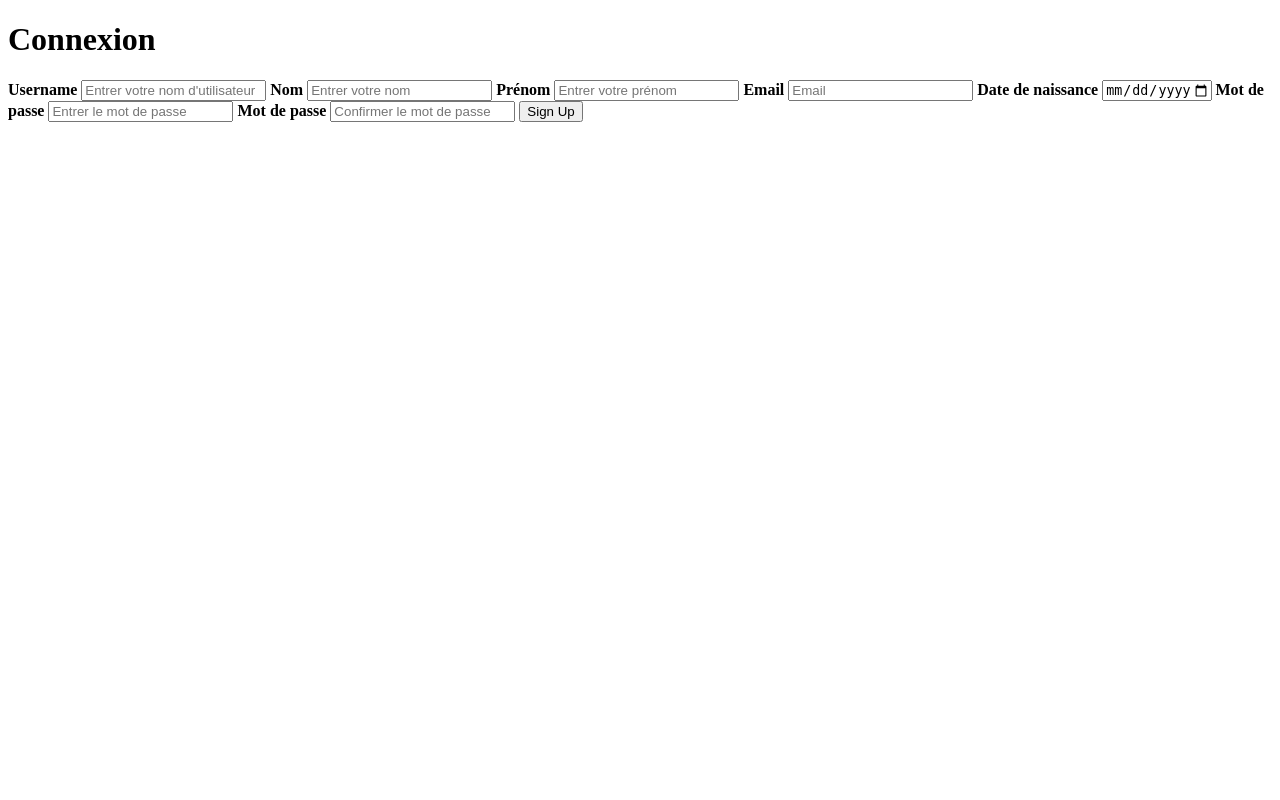
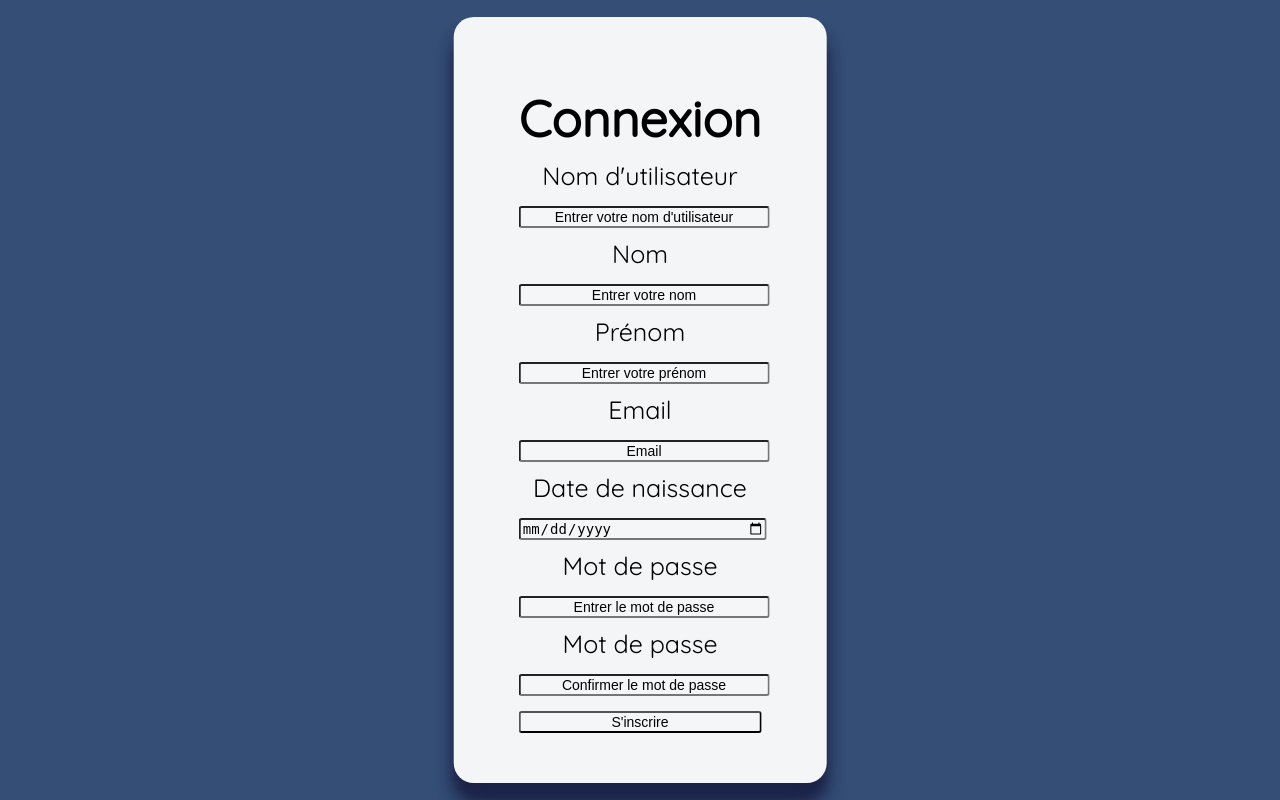
Before and after one commit to KieceDonc/L3_DAW_Projet, a PHP site: page /client/view/php/register.php in a window 1280 px wide. Run offline with PHP 8.4, Linux system fonts and the light colour scheme.

Commit message:
add css to register/login

```diff
--- a/client/view/css/si.css
+++ b/client/view/css/si.css
@@ -1,6 +1,6 @@
 body{
     text-align: center;
-    font-family: 'Titillium Web', sans-serif;
+    font-family: 'Quicksand Regular';
     width:200px;
     background-color: #354e75;
 }
@@ -61,9 +61,9 @@ input{
     text-align: center;
 }
 
-button{
+#submit{
     margin-top: 10px;
-    padding: 20px 20px;
+    padding: 10px 10px;
     font-size: 16px;
     font-weight: 500;
     background-color: transparent;
--- a/client/view/css/su.css
+++ b/client/view/css/su.css
@@ -1,6 +1,6 @@
 body{
     text-align: center;
-    font-family: 'Titillium Web', sans-serif;
+    font-family: 'Quicksand Regular';
     width:200px;
     background-color: #354e75;
 
@@ -22,7 +22,8 @@ form{
 }
 
 header{
-    font-size: xx-large;
+    font-size: 50px;
+    font-weight:bold;
     margin-top: 20px;
     margin-bottom: 10px;
 }
@@ -36,7 +37,7 @@ label{
 
 input{
     display: block;
-    height: 50px;
+    height: 50 px;
     width: 100%;
     background-color: rgba(255,255,255,0.07);
     border-radius: 3px;
--- a/client/view/php/register.php
+++ b/client/view/php/register.php
@@ -6,34 +6,35 @@
 
     <!-- CSS -->
     <link rel="stylesheet" href="../css/font-face.css" />
+    <link rel="stylesheet" href="../css/su.css" />
 </head>
 <body>
 <div id="container">
     <!-- zone de connexion -->
 
     <form action="../../controller/checkRegister.php" method="POST">
-        <h1>Connexion</h1>
-        <label><b>Username</b></label>
+        <header>Connexion</header>
+        <label>Nom d'utilisateur</label>
         <input type="text" placeholder="Entrer votre nom d'utilisateur" name="username" required>
 
-        <label><b>Nom</b></label>
+        <label>Nom</label>
         <input type="text" placeholder="Entrer votre nom" name="lastname" required>
 
-        <label><b>Prénom</b></label>
+        <label>Prénom</label>
         <input type="text" placeholder="Entrer votre prénom" name="firstname" required>
 
-        <label><b>Email</b></label>
+        <label>Email</label>
         <input type="email" placeholder="Email" name="email" required>
-        <label><b>Date de naissance</b></label>
+        <label>Date de naissance</label>
         <input id="datefield" type='date' min='1900-01-01' max='2099-12-31' name="birthdate"></input>
 
-        <label><b>Mot de passe</b></label>
+        <label>Mot de passe</label>
         <input type="password" placeholder="Entrer le mot de passe" name="password" required>
 
-        <label><b>Mot de passe</b></label>
+        <label>Mot de passe</label>
         <input type="password" placeholder="Confirmer le mot de passe" name="passwordconfirmation" required>
 
-        <input type="submit" id='submit' value='Sign Up' >
+        <input type="submit" id='submit' value="S'inscrire" >
         <?php
         //messages d'erreurs
         if(isset($_GET['username_err'])){
```
Also changed, not shown: client/view/php/login.php (+10 -10 lines), client/view/css/font-face.css (line endings or trailing spaces).
